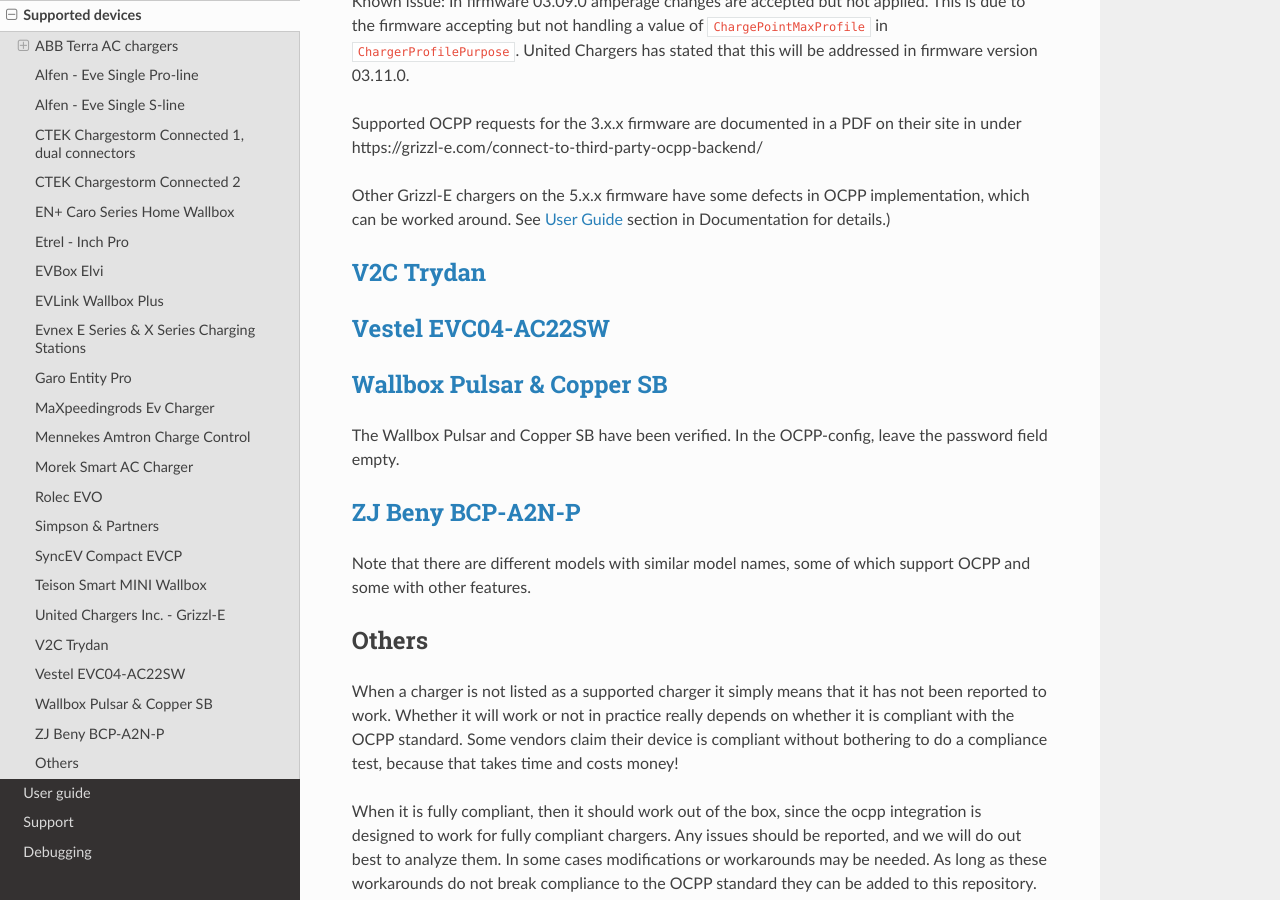
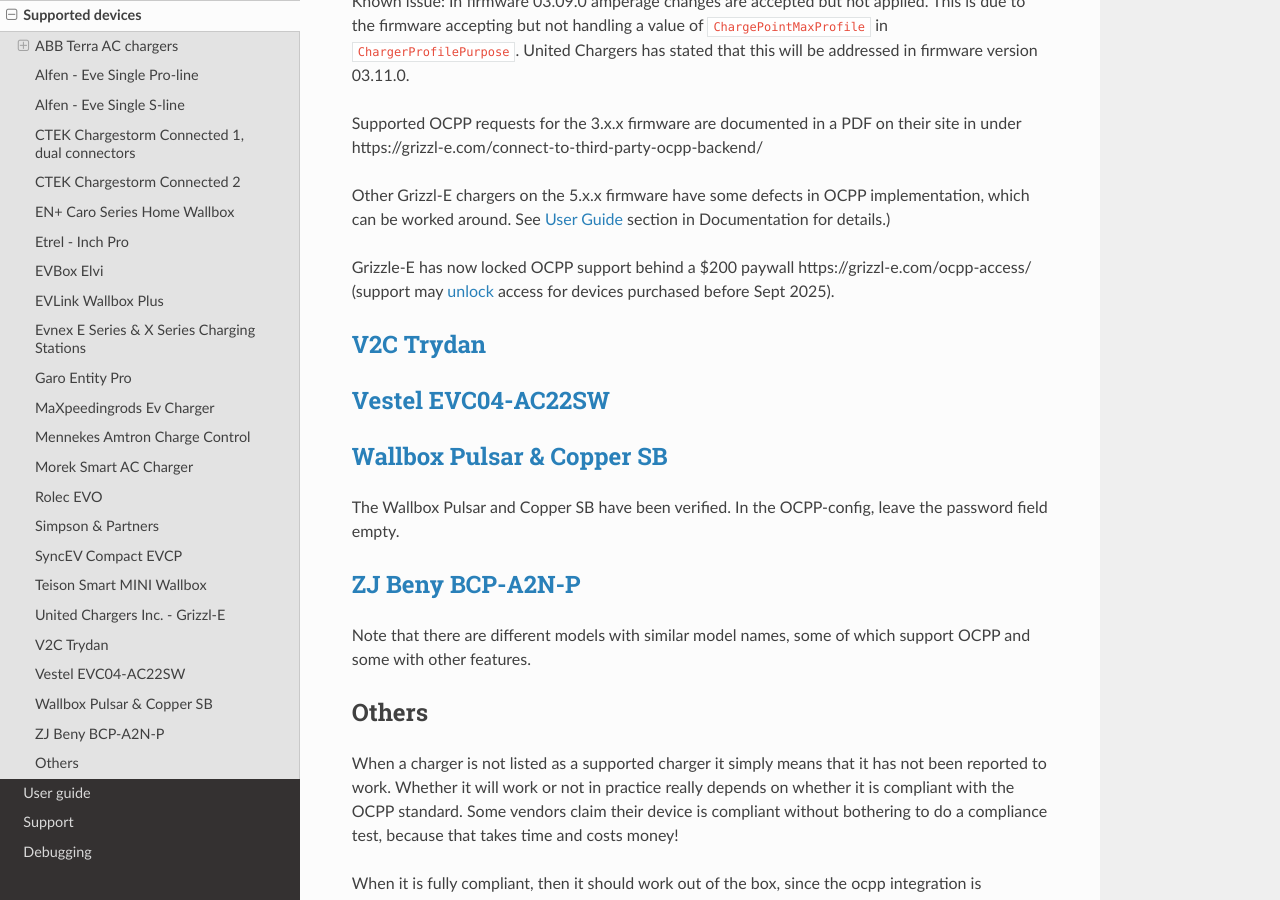
Before and after one commit to lbbrhzn/ocpp, a Sphinx documentation site: the page built from docs/supported-devices.md, in a window 1280 px wide and 900 px high, scrolled down 5688 px. Built offline with Sphinx 7.4.7 and the Read the Docs theme 3.1.0, drawn with Linux system fonts in a browser that asks for light colours.

Commit message:
[wiki] Grizzl-E: added note about OCPP paywall
Added information about Grizzl-E's OCPP support paywall and access details.

```diff
--- a/docs/supported-devices.md
+++ b/docs/supported-devices.md
@@ -170,6 +170,8 @@
 
 Other Grizzl-E chargers on the 5.x.x firmware have some defects in OCPP implementation, which can be worked around. See [User Guide](https://github.com/lbbrhzn/ocpp/blob/main/docs/user-guide.md) section in Documentation for details.)
 
+Grizzle-E has now locked OCPP support behind a $200 paywall https://grizzl-e.com/ocpp-access/ (support may [unlock](https://community.home-assistant.io/t/grizzl-e-charger-and-has-ocpp-integration/804698/23) access for devices purchased before Sept 2025).
+
 ## [V2C Trydan](https://v2charge.com/trydan)
 
 ## [Vestel EVC04-AC22SW](https://www.vestel-echarger.com/EVC04_HomeSmart22kW.html)
```
